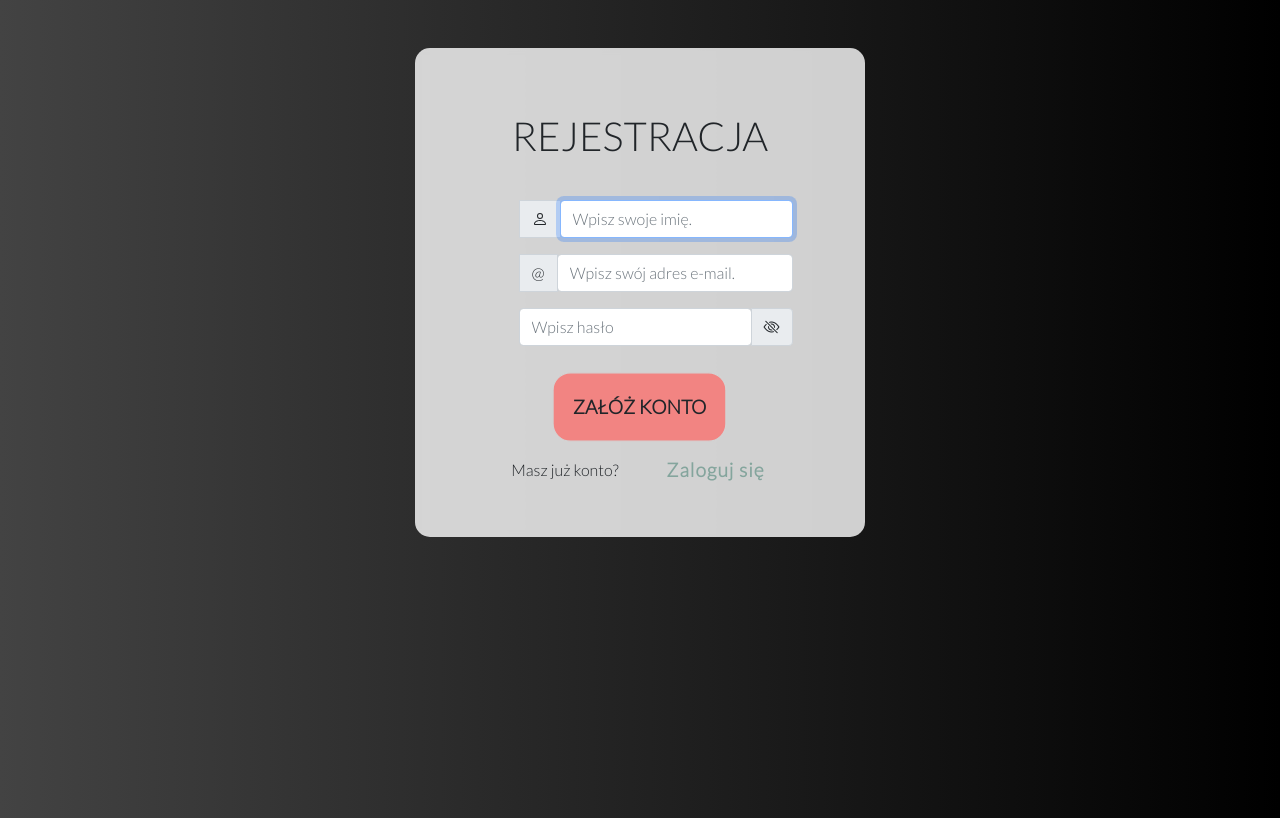
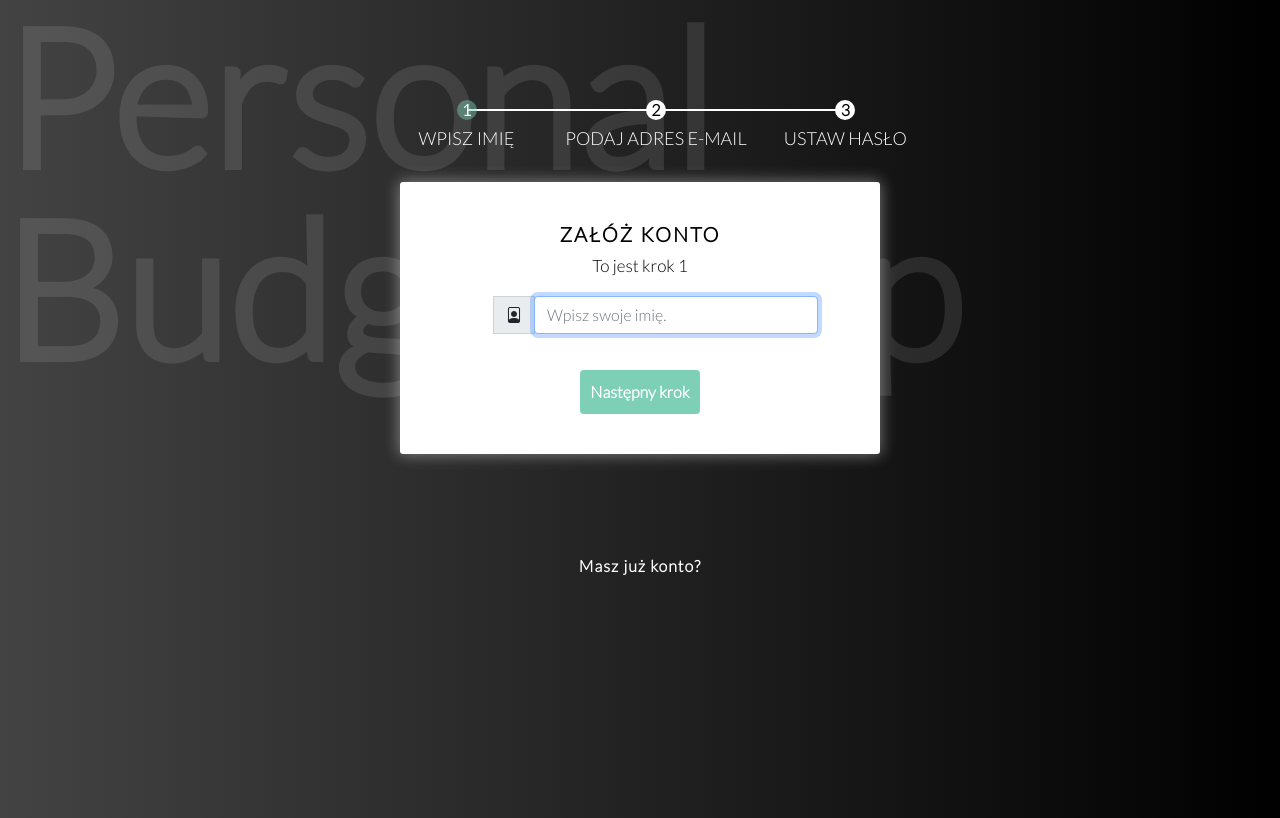
Before and after one commit to Pollinas/personal-budget-app-with-mvc-framework, a PHP site: page /posts/Signup/new in a window 1280 px wide. Shown: the top 818 px of the page. Run offline with PHP 8.4, Linux system fonts and the light colour scheme; some libraries are stand-ins or nearby versions.

Commit message:
New signup page ready with multiple steps form without jquery validation - to do in the next step

```diff
--- a/App/Views/Signup/new.html
+++ b/App/Views/Signup/new.html
@@ -5,53 +5,80 @@
 {{ parent() }}
 
 <link rel="stylesheet" type="text/css" href="/stylesheet/sign-up.css" />
+<link rel="stylesheet" type="text/css" href="/stylesheet/form.css" />
 
 {% endblock %}
 
 {% block footer %}
-
+{{ parent }}
 <script src="/js/sign-up.js"></script>
 <script src="/js/toggle-password.js"></script>
+<script src="/js/form.js"></script>
+<script src="https://cdnjs.cloudflare.com/ajax/libs/jquery/2.1.3/jquery.min.js"></script>
+<script src="https://cdnjs.cloudflare.com/ajax/libs/jquery-easing/1.3/jquery.easing.min.js"></script>
 
 {% endblock %}
 
 
 {% block body %}
 
-<div
-    class="container-fluid justify-content-center align-self-center align-items-center main d-flex flex-column px-4 py-5 my-5">
-    <h1 class="display-6 text-center p-3">REJESTRACJA</h1>
+<h1>Personal Budget App</h1>
+
 
 {% if user.errors is not empty %}
-    <p class="align-self-center text-center">
+<div class="container mx-auto mt-5 d-flex align-items-center justify-content-center text-center">
+    <p>
     <ul class="error">
         {% for error in user.errors %}
         <li>{{ error }}</li>
         {% endfor %}
     </ul>
     </p>
+</div>
 {% endif %}
 
-    <form method="post" action="/signup/create" id="formSignup">
-
-
+<!-- multistep form -->
+<form id="msform" method="post" class="formSignUp" action="/signup/create">
+    <!-- progressbar -->
+    <ul id="progressbar">
+        <li class="active">Wpisz imię</li>
+        <li>Podaj adres e-mail</li>
+        <li>Ustaw hasło</li>
+    </ul>
+    <!-- fieldsets -->
+    <div id="fieldset-wrapper">
+        <fieldset>
+            <h2 class="step-title">Załóż konto</h2>
+            <h3 class="step-subtitle">To jest krok 1</h3>
             <div class="input-group align-self-center m-md-3 px-md-5 my-3 ">
                 <label for="name" class="form-label"> </label>
-            <span class="input-group-text"><svg xmlns="://www.w3.org/2000/svg" width="16" height="16"
-                    fill="currentColor" class="bi bi-person" viewBox="0 0 16 16">
-                    <path
-                        d="M8 8a3 3 0 1 0 0-6 3 3 0 0 0 0 6zm2-3a2 2 0 1 1-4 0 2 2 0 0 1 4 0zm4 8c0 1-1 1-1 1H3s-1 0-1-1 1-4 6-4 6 3 6 4zm-1-.004c-.001-.246-.154-.986-.832-1.664C11.516 10.68 10.289 10 8 10c-2.29 0-3.516.68-4.168 1.332-.678.678-.83 1.418-.832 1.664h10z" />
-                </svg></span>
+                <span class="input-group-text"><i class="bi bi-file-person"></i></span>
                 <input type="text" name="name" minlength="2" maxlength="20" class="form-control rounded" id="name"
                     aria-describedby="name" placeholder="Wpisz swoje imię." autofocus value="{{ user.name }}" required>
             </div>
+            <div class="button-wrapper">
+                <input type="button" name="next" class="next action-button" value="Następny krok" />
+            </div>
+        </fieldset>
+        <fieldset>
+            <h2 class="step-title">Podaj swój adres e-mail</h2>
+            <h3 class="step-subtitle">Dostaniesz na niego wiadomość po wypełnieniu formularza rejestracji.</h3>
 
             <div class="input-group align-self-center m-md-3 px-md-5 my-3 ">
                 <label for="email" class="form-label"> </label>
-            <span class="input-group-text">@</span>
-            <input type="email" name="email" class="form-control rounded" id="email" aria-describedby="email" required
-                placeholder="Wpisz swój adres e-mail." value="{{ user.email }}" required>
+                <span class="input-group-text"><i class="bi bi-envelope"></i></span>
+                <input type="email" name="email" class="form-control rounded" id="email" aria-describedby="email"
+                    required placeholder="Wpisz swój adres e-mail." value="{{ user.email }}" required>
             </div>
+            <div class="button-wrapper">
+                <input type="button" name="previous" class="previous action-button" value="Poprzedni krok" />
+                <input type="button" name="next" class="next action-button" value="Następny krok" />
+            </div>
+        </fieldset>
+        <fieldset>
+            <h2 class="step-title">Ustaw hasło</h2>
+            <h3 class="step-subtitle"> -musi zawierać przynajmniej 6 znaków, w tym 1 literę i 1 cyfrę.</h3>
+
             <div class=" input-group m-md-3 px-md-5 my-3 ">
                 <label for="password" class="form-label"> </label>
                 <input type="password" name="password" minlength="6" class="form-control rounded" id="password"
@@ -60,18 +87,30 @@
                     title="Hasło musi zawierać co najmniej 6 znaków, w tym przynajmniej 1 literę i 1 cyfrę.">
                 <span class="input-group-text"><i class="bi bi-eye-slash" id="togglePassword"></i></span>
             </div>
+            <div class="button-wrapper">
+                <input type="button" name="previous" class="previous action-button" value="Poprzedni krok" />
+                <input type="submit" name="submit" class="submit  action-button" value="Załóż konto" />
+            </div>
+        </fieldset>
+        <div class="ripple-loader">
+            <div class="lds-ripple" style="display: none">
+                <div></div>
+                <div></div>
+            </div>
+        </div>
+    </div>
+</form>
 
-        <div class=" d-flex justify-content-center">
-            <button type="submit" class="btn m-3 p-3" id="register">ZAŁÓŻ KONTO</button>
-        </div>
 
-        <div class="container d-flex align-items-center justify-content-evenly">
-            Masz już konto? <a href="/login/new" class="m-1 " id="signIn"> Zaloguj się </a>
+
+<div class="container mx-auto d-flex align-items-center justify-content-center text-center">
+    <a href="/login/new" id="login"> Masz już konto? </a>
 </div>
 
 
-    </form>
-</div>
+
+
+
 
 
 {% endblock %}
--- a/App/Views/base.html
+++ b/App/Views/base.html
@@ -29,6 +29,8 @@
     {% endfor %}
 
     {% block body %}
+
+
     {% endblock %}
 
     <script src="https://code.jquery.com/jquery-3.1.1.min.js"
@@ -39,6 +41,7 @@
     <script src="https://ajax.googleapis.com/ajax/libs/jquery/1.12.4/jquery.min.js"></script>
     <script src="http://ajax.aspnetcdn.com/ajax/jquery.validate/1.15.0/jquery.validate.min.js"></script>
 
+
     {% block footer %}
     {% endblock %}
 </body>
--- /dev/null
+++ b/public/js/form.js
@@ -0,0 +1,133 @@
+/**
+ * Multi-step form animations.
+ */
+var current_fs, next_fs, previous_fs; // fieldsets
+var left, opacity, scale; // fieldset properties which we will animate
+var animating; // flag to prevent quick multi-click glitches
+
+/**
+ * On clicking "Next" button, animate to next fieldset.
+ */
+jQuery(".button-wrapper .next").click(function () {
+    if (animating) {
+        return false;
+    }
+    animating = true;
+
+    current_fs = jQuery(this).closest("fieldset");
+    next_fs = jQuery(this).closest("fieldset").next("fieldset");
+
+    // activate next step on progressbar using the index of next_fs
+    jQuery("#progressbar li")
+        .eq(jQuery("fieldset").index(next_fs))
+        .addClass("active");
+
+    // Scroll up to the progress bar.
+    scroll_to_progress_bar_top();
+
+    // show the next fieldset
+    next_fs.show();
+
+    // If there is no next_fs, means it's the last one, let's show the ripple animation.
+    if (!next_fs.length) {
+        setTimeout(function () {
+            jQuery(".lds-ripple").show();
+        }, 600);
+    }
+
+    // hide the current fieldset with style
+    current_fs.animate(
+        { opacity: 0 },
+        {
+            step: function (now, mx) {
+                // as the opacity of current_fs reduces to 0 - stored in "now"
+                // 1. scale current_fs down to 80%
+                scale = 1 - (1 - now) * 0.2;
+                // 2. bring next_fs from the right(50%)
+                left = now * 50 + "%";
+                // 3. increase opacity of next_fs to 1 as it moves in
+                opacity = 1 - now;
+                current_fs.css({
+                    transform: "scale(" + scale + ")",
+                    position: "absolute"
+                });
+                next_fs.css({ left: left, opacity: opacity });
+            },
+            duration: 800,
+            complete: function () {
+                current_fs.hide();
+                current_fs.css({ position: "relative" });
+                next_fs.css({ position: "relative" });
+                animating = false;
+            },
+            // this comes from the custom easing plugin
+            easing: "easeInOutBack"
+        }
+    );
+});
+
+/**
+ * On clicking "Previous" button, animate back to previous fieldset.
+ */
+jQuery(".button-wrapper .previous").click(function () {
+    if (animating) {
+        return false;
+    }
+    animating = true;
+
+    current_fs = jQuery(this).closest("fieldset");
+    previous_fs = jQuery(this).closest("fieldset").prev();
+
+    // de-activate current step on progressbar
+    jQuery("#progressbar li")
+        .eq(jQuery("fieldset").index(current_fs))
+        .removeClass("active");
+
+    // Scroll up to the progress bar.
+    scroll_to_progress_bar_top();
+
+    // show the previous fieldset
+    previous_fs.show();
+    previous_fs.css({ position: "absolute" });
+
+    // hide the current fieldset with style
+    current_fs.animate(
+        { opacity: 0 },
+        {
+            step: function (now, mx) {
+                // as the opacity of current_fs reduces to 0 - stored in "now"
+                // 1. scale previous_fs from 80% to 100%
+                scale = 0.8 + (1 - now) * 0.2;
+                // 2. take current_fs to the right(50%) - from 0%
+                left = (1 - now) * 50 + "%";
+                // 3. increase opacity of previous_fs to 1 as it moves in
+                opacity = 1 - now;
+                current_fs.css({ left: left });
+                previous_fs.css({ transform: "scale(" + scale + ")", opacity: opacity });
+            },
+            duration: 800,
+            complete: function () {
+                current_fs.hide();
+                previous_fs
+                    .removeAttr("style")
+                    .css({ position: "relative", display: "block" });
+                animating = false;
+            },
+            // this comes from the custom easing plugin
+            easing: "easeInOutBack"
+        }
+    );
+});
+
+/**
+ * Scroll to the top of the multi-step form. Needed for mobile.
+ */
+function scroll_to_progress_bar_top() {
+    jQuery("html, body").animate(
+        {
+            scrollTop: jQuery("#msform").offset().top - 40
+        },
+        1200,
+        "swing"
+    );
+}
--- a/public/js/sign-up.js
+++ b/public/js/sign-up.js
@@ -20,7 +20,7 @@ $(document).ready(function () {
     /**
      * Validate the form
      */
-    $('#formSignup').validate({
+    $('.formSignup').validate({
         rules: {
             name: 'required',
             email: {
--- /dev/null
+++ b/public/stylesheet/form.css
@@ -0,0 +1,185 @@
+/*form styles*/
+#msform {
+	max-width: 600px;
+	min-height: 200px;
+	margin: 100px auto;
+	text-align: center;
+	position: relative;
+}
+
+#msform #fieldset-wrapper {
+	min-height: 200px;
+}
+
+#msform fieldset {
+	background: white;
+	border: 0 none;
+	border-radius: 3px;
+	box-shadow: 0 0 15px 1px rgba(255, 255, 255, 0.4);
+	padding: 40px 30px 20px;
+	box-sizing: border-box;
+	width: 80%;
+	margin: 0 10%;
+
+	/*stacking fieldsets above each other*/
+	position: relative;
+}
+
+/*Hide all except first fieldset*/
+#msform fieldset:not(:first-of-type) {
+	display: none;
+}
+
+
+
+/*headings*/
+.step-title {
+	font-size: 20px;
+    font-weight:bold;
+    letter-spacing: 2px;
+	text-transform: uppercase;
+	color: black;
+	margin-bottom: 10px;
+}
+
+.step-subtitle {
+	font-weight: normal;
+	font-size: 17px;
+	color: black;
+	margin-bottom: 20px;
+}
+
+/*progressbar*/
+#progressbar {
+	margin-bottom: 30px;
+	overflow: hidden;
+	/*CSS counters to number the steps*/
+	counter-reset: step;
+}
+
+#progressbar li {
+	list-style-type: none;
+	color: white;
+	text-transform: uppercase;
+	font-size: 18px;
+	width: 33.33%;
+	float: left;
+	position: relative;
+}
+
+#progressbar li:before {
+	content: counter(step);
+	counter-increment: step;
+	width: 20px;
+	line-height: 20px;
+	display: block;
+	font-size: 16px;
+    font-weight:bolder;
+	color: black;
+	background: white;
+	border-radius: 50%;
+	margin: 0 auto 5px auto;
+	position: relative;
+	z-index: 2; /* Push the numbers over the progress line. */
+}
+
+/*progressbar connectors*/
+#progressbar li:after {
+	content: "";
+	width: 100%;
+	height: 2px;
+	background: white;
+	position: absolute;
+	left: -50%;
+	top: 9px;
+}
+
+#progressbar li:first-child:after {
+	/*connector not needed before the first step*/
+	content: none;
+}
+
+/*marking active/completed steps green*/
+/*The number of the step and the connector before it = green*/
+#progressbar li.active:before,
+#progressbar li.active:after {
+	background: #7dcfb675;
+	color: white;
+}
+
+/*buttons*/
+#msform .button-wrapper {
+	display: flex;
+	justify-content: center;
+	flex-wrap: wrap-reverse;
+	margin: 0 30px 20px;
+	clear: both;
+}
+
+#msform .button-wrapper .action-button {
+	flex: auto;
+	max-width: 120px;
+	background: #7DCFB6;
+	font-weight: 600;
+	color: white;
+	border: 0 none;
+	border-radius: 1px;
+	cursor: pointer;
+	padding: 10px 5px;
+	margin: 20px 25px 0;
+	border-radius: 4px;
+}
+
+#msform .button-wrapper .action-button.previous {
+	background: #eeeeee;
+	color: #666666;
+}
+
+/* Highlighting on button hover */
+#msform .button-wrapper .action-button:hover,
+#msform .button-wrapper .action-button:focus {
+	box-shadow: 0 0 0 2px white, 0 0 0 3px #7DCFB6;
+}
+
+/* Ripple loader effect from https://loading.io/css/ */
+.lds-ripple {
+	display: inline-block;
+	position: relative;
+	width: 80px;
+	height: 80px;
+}
+.lds-ripple div {
+	position: absolute;
+	border: 4px solid #fff;
+	opacity: 1;
+	border-radius: 50%;
+	animation: lds-ripple 1s cubic-bezier(0, 0.2, 0.8, 1) infinite;
+}
+.lds-ripple div:nth-child(2) {
+	animation-delay: -0.5s;
+}
+@keyframes lds-ripple {
+	0% {
+		top: 36px;
+		left: 36px;
+		width: 0;
+		height: 0;
+		opacity: 1;
+	}
+	100% {
+		top: 0px;
+		left: 0px;
+		width: 72px;
+		height: 72px;
+		opacity: 0;
+	}
+}
+
+#msform .ripple-loader {
+	display: block;
+	position: absolute;
+	top: 250px;
+	left: 50%;
+	margin-left: -40px;
+	box-sizing: content-box;
+}
--- a/public/stylesheet/sign-up.css
+++ b/public/stylesheet/sign-up.css
@@ -1,71 +1,28 @@
 
-.main{
-	max-width: 450px;
-	border-radius: 15px;
-	background: rgba(255, 255, 255, 0.8);
-	backdrop-filter: blur(3px);
-	-webkit-backdrop-filter: blur(3px);
+#login:hover{
+	color: #E8B4BC;
 }
 
 
-.btn{
-	border: 1px solid lightgrey;
-	border-radius: 15px;
-	font-weight: bolder;
-	background: #F28482;
-	transform:scale(1.2);
-	transition: all 1s ease-out;
-}
 
-.btn:hover, .btn:focus{
-	background: #F5CAC3;
-	transform:scale(1.3);
+.error{
+    font-size: 25px;
+	font-weight:bold;
+	text-transform: uppercase;
+	color:#FF1B1C;
+	list-style-type: none;
 }
 
 
-#signIn, #signUp, #forgot{
-	text-decoration: none;
-	color: #84A59D;
-	font-size: 120%;
-	font-weight: bolder;
-	display: inline-block;
-	transition: all 1s ease-out;
+
+h1{
+    color: white;
+	position: absolute;
+	top: 0;
+	left: 0;
+	line-height: 1em;
+	margin: 0;
+	font-size: 12em;
+	opacity: 0.1;
+	font-weight: 900;
 }
-
-#signIn:hover, #signIn:focus, #signUp:hover, #signUp:focus{
-	color: #F28482;
-}
-
-#forgot:hover, #forgot:focus{
-	color: #F5CAC3;
-}
-
-
-.error{
-	list-style-type: no;
-	color:red;
-	list-style-type: none;
-}
-
-/* preloader */
-#preloader {
-	position:fixed;
-	top:0;
-	left:0;
-	right:0;
-	bottom:0;
-	 background: black ;
-	-webkit-background-size: cover;
-	-moz-background-size: cover;
-	-o-background-size: cover;
-	background-size: cover;
-	height: 100%;
-	z-index:99; /* makes sure it stays on top */
-  }
-
-  #status {
-	position:fixed;
-	left:50%; /* centers the loading animation horizontally one the screen */
-	top:50%; /* centers the loading animation vertically one the screen */
-	margin:-25px 0 0 -15px; /* is width and height divided by two */
-  }
--- a/public/stylesheet/universal.css
+++ b/public/stylesheet/universal.css
@@ -22,7 +22,3 @@ a{
 a:hover{
 	color:black;
 }
-
-ul{
-	list-style-type: none;
-}
```
Also changed, not shown: App/Views/Home/index.html (+5 -4 lines), 1 other file. Lines whose indentation alone changed are shown as unchanged.
